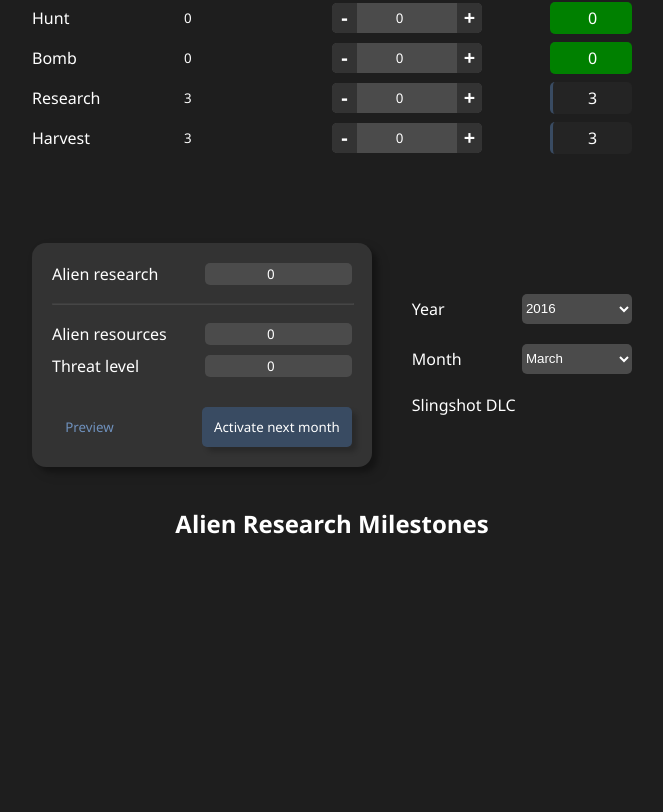
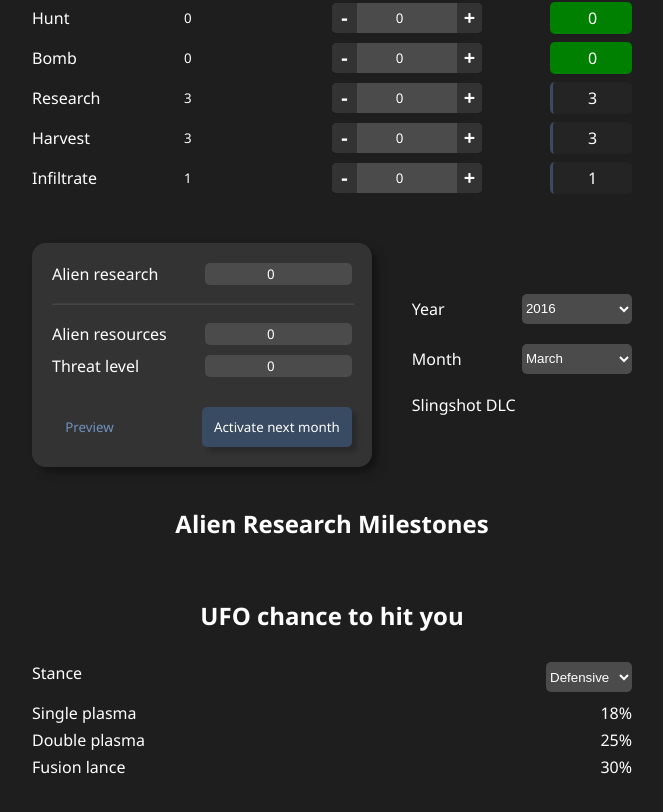
Before and after one commit to Fjoggs/longwartracker, a Next.js app: page / in a window 1280 px wide. Shown: the part 514-1326 px from the top of the page, without its empty margins (308-971 px from the left). Before the commit the page ends 1177 px from the top, so only its background shows below. Built offline with nearby package versions, Linux system fonts and the light colour scheme.

Commit message:
Add ufo hit chance + infiltration mission

```diff
--- a/package.json
+++ b/package.json
@@ -9,7 +9,7 @@
     "lint": "next lint"
   },
   "dependencies": {
-    "@types/react": "18.0.33",
+    "@types/react": "^18.2.74",
     "@types/react-dom": "18.0.11",
     "next": "13.2.4",
     "react": "18.2.0",
--- a/src/app/page.module.scss
+++ b/src/app/page.module.scss
@@ -245,3 +245,29 @@
     }
   }
 }
+
+.airgameContainer {
+  display: flex;
+  flex-direction: column;
+  align-items: center;
+  width: 100%;
+  gap: 10px;
+
+  .stance {
+    width: 100%;
+    display: flex;
+    justify-content: space-between;
+  }
+
+  .airgame {
+    display: flex;
+    flex-direction: column;
+    width: 100%;
+    gap: 5px;
+
+    div {
+      display: flex;
+      justify-content: space-between;
+    }
+  }
+}
--- a/src/app/page.tsx
+++ b/src/app/page.tsx
@@ -13,7 +13,8 @@ export type MissionType =
   | "harvest"
   | "hunt"
   | "bomb"
-  | "council";
+  | "council"
+  | "infiltrate";
 
 export type Month =
   | "january"
@@ -55,10 +56,21 @@ export type State = {
   hunt: MissionStats;
   bomb: MissionStats;
   council: MissionStats;
+  infiltrate: MissionStats;
   nextMonth: Missions;
   showPreview: "block" | "none";
   disableEditing: boolean;
+  airgame: Airgame;
 };
+
+export interface Airgame {
+  stance: Stance;
+  singlePlasma: number;
+  doublePlasma: number;
+  fusionLance: number;
+}
+
+type Stance = "defensive" | "balanced" | "aggressive";
 
 const defaultState: State = {
   campaignInfo: {
@@ -115,6 +127,16 @@ const defaultState: State = {
   },
   showPreview: "none",
   disableEditing: true,
+  airgame: {
+    stance: "defensive",
+    singlePlasma: 18,
+    doublePlasma: 25,
+    fusionLance: 30,
+  },
+  infiltrate: {
+    potential: 1,
+    current: 0,
+  },
 };
 
 const monthTable: Month[] = [
@@ -295,6 +317,43 @@ export default function Home() {
     setState(Object.assign({}, state));
   };
 
+  const setHitChance = (stance: Stance) => {
+    const baseValues = {
+      defensive: {
+        singlePlasma: 18,
+        doublePlasma: 25,
+        fusionLance: 30,
+      },
+      balanced: {
+        singlePlasma: 33,
+        doublePlasma: 40,
+        fusionLance: 45,
+      },
+      aggressive: {
+        singlePlasma: 48,
+        doublePlasma: 55,
+        fusionLance: 60,
+      },
+    };
+    const increases = Math.floor(state.campaignInfo.alienResearch / 30) * 2;
+    console.log("increases", increases);
+    state.airgame.stance = stance;
+    state.airgame.singlePlasma = checkForMaxHitChance(
+      baseValues[stance].singlePlasma + increases
+    );
+    state.airgame.doublePlasma = checkForMaxHitChance(
+      baseValues[stance].doublePlasma + increases
+    );
+    state.airgame.fusionLance = checkForMaxHitChance(
+      baseValues[stance].fusionLance + increases
+    );
+    setState(Object.assign({}, state));
+  };
+
+  const checkForMaxHitChance = (hitChance: number) => {
+    return hitChance > 95 ? 95 : hitChance;
+  };
+
   return (
     <main className={styles.main}>
       <header>
@@ -342,6 +401,7 @@ export default function Home() {
             onChange={onChange}
             onChangePotential={onChangePotential}
             onClick={onClick}
+            month={state.campaignInfo.month}
           />
 
           <MissionComponent
@@ -399,6 +459,17 @@ export default function Home() {
             onChangePotential={onChangePotential}
             onClick={onClick}
           />
+
+          {state.infiltrate ? (
+            <MissionComponent
+              id="infiltrate"
+              label="Infiltrate"
+              state={state}
+              onChange={onChange}
+              onChangePotential={onChangePotential}
+              onClick={onClick}
+            />
+          ) : null}
         </div>
       </div>
       <div className={styles.flexCol}>
@@ -414,6 +485,7 @@ export default function Home() {
                 onChange={(event) => {
                   state.campaignInfo.alienResearch = Number(event.target.value);
                   setState(Object.assign({}, state));
+                  setHitChance(state.airgame.stance);
                 }}
               />
             </div>
@@ -555,6 +627,40 @@ export default function Home() {
           </ul>
         </div>
 
+        <div className={styles.airgameContainer}>
+          <h2>UFO chance to hit you</h2>
+          <div className={styles.stance}>
+            <label htmlFor="stance">Stance</label>
+            <select
+              id="stance"
+              value={state.airgame.stance}
+              onChange={(event) => {
+                const stance = event.target.value as Stance;
+                setHitChance(stance);
+              }}
+            >
+              <option value="defensive">Defensive</option>
+              <option value="balanced">Balanced</option>
+              <option value="aggressive">Aggressive</option>
+            </select>
+          </div>
+
+          <div className={styles.airgame}>
+            <div>
+              <div>Single plasma</div>
+              <div>{state.airgame.singlePlasma}%</div>
+            </div>
+            <div>
+              <div>Double plasma</div>
+              <div>{state.airgame.doublePlasma}%</div>
+            </div>
+            <div>
+              <div>Fusion lance</div>
+              <div>{state.airgame.fusionLance}%</div>
+            </div>
+          </div>
+        </div>
+
         <div style={{ display: state.showPreview, width: "100%" }}>
           <h2>Next Month</h2>
           <table className={styles.table}>
--- a/src/app/state/missionTable.tsx
+++ b/src/app/state/missionTable.tsx
@@ -7,9 +7,10 @@ export interface Missions {
   hunt: number;
   bomb: number;
   council: number;
+  infiltrate?: number;
 }
 
-const resourceLevel0 = [
+const resourceLevel0: Missions[] = [
   {
     abductions: 3.5,
     terror: 0,
@@ -221,7 +222,7 @@ const resourceLevel3 = [
   },
 ];
 
-const resourceLevel4 = [
+const resourceLevel4: Missions[] = [
   {
     abductions: 5,
     terror: 1,
@@ -231,6 +232,7 @@ const resourceLevel4 = [
     hunt: 0,
     bomb: 4,
     council: 1,
+    infiltrate: 1,
   },
   {
     abductions: 5,
@@ -241,6 +243,7 @@ const resourceLevel4 = [
     hunt: 1,
     bomb: 3,
     council: 1,
+    infiltrate: 1,
   },
   {
     abductions: 5,
@@ -251,6 +254,7 @@ const resourceLevel4 = [
     hunt: 2,
     bomb: 3,
     council: 1,
+    infiltrate: 1,
   },
   {
     abductions: 5,
@@ -261,6 +265,7 @@ const resourceLevel4 = [
     hunt: 3,
     bomb: 3,
     council: 1,
+    infiltrate: 1,
   },
   {
     abductions: 4.5,
@@ -271,6 +276,7 @@ const resourceLevel4 = [
     hunt: 4,
     bomb: 3,
     council: 1,
+    infiltrate: 1,
   },
 ];
 
--- a/src/components/MissionComponent.tsx
+++ b/src/components/MissionComponent.tsx
@@ -9,6 +9,17 @@ export type InputComponentProps = {
   onChange: Function;
   onChangePotential: Function;
   onClick: Function;
+  month?: string;
+};
+
+const specialTerror = (label: string, month?: string) => {
+  if (month === "june" && label === "Terror") {
+    return "Terror (Zombie)";
+  } else if (month === "october" && label === "Terror") {
+    return "Terror (Queen Lid)";
+  } else {
+    return label;
+  }
 };
 
 export const MissionComponent = ({
@@ -18,9 +29,10 @@ export const MissionComponent = ({
   onChange,
   onChangePotential,
   onClick,
+  month,
 }: InputComponentProps) => (
   <>
-    <label htmlFor={id}>{label}</label>
+    <label htmlFor={id}>{specialTerror(label, month)}</label>
     <input
       value={state[id].potential}
       disabled={state.disableEditing}
```
Also changed, not shown: 1 other file (tests, documents, lock files or other folders).
